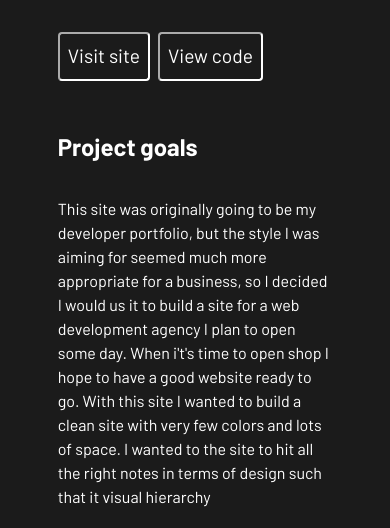
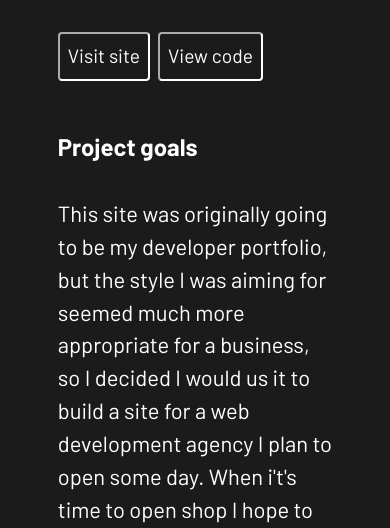
Before and after one commit to adamjralph/adam-ralph-portfolio, an Astro site: page /project/1 in a window 390 px wide. Shown: the part 588-1116 px from the top of the page. Built offline with nearby package versions, Linux system fonts and the light colour scheme; Astro itself is replaced by a stand-in of ours.

Commit message:
adjusted font size for mobile

```diff
--- a/src/layouts/BaseLayout.astro
+++ b/src/layouts/BaseLayout.astro
@@ -34,12 +34,12 @@ const { title, description } = Astro.props;
       .bottom-header-padding {
         height: 5rem;
       }
+      // Text styles
     </style>
   </head>
 
   <body>
     <div class="wrapper">
-      <!-- <ThemeSelection /> -->
       <div class="top-header-padding"></div>
       <Header />
       <div class="bottom-header-padding"></div>
--- a/src/styles/global.scss
+++ b/src/styles/global.scss
@@ -1,3 +1,6 @@
+@use "../styles/mixins" as m;
+@use "../styles/variables" as w;
+
 :root {
   --font-size-base: clamp(1rem, 0.34vw + 0.91rem, 1.19rem);
   --font-size-lg: clamp(1.2rem, 0.7vw + 1.2rem, 1.5rem);
@@ -162,3 +165,10 @@ a:visited {
   border-radius: 0.4rem;
   animation: pulse 4s ease-in-out infinite;
 }
+
+p {
+  font-size: var(--font-size-lg);
+  @include m.for-desktop(w.$desktop) {
+    font-size: var(--font-size-base);
+  }
+}
```
Also changed, not shown: README.md, format.html (deleted), public/favicon.svg.
